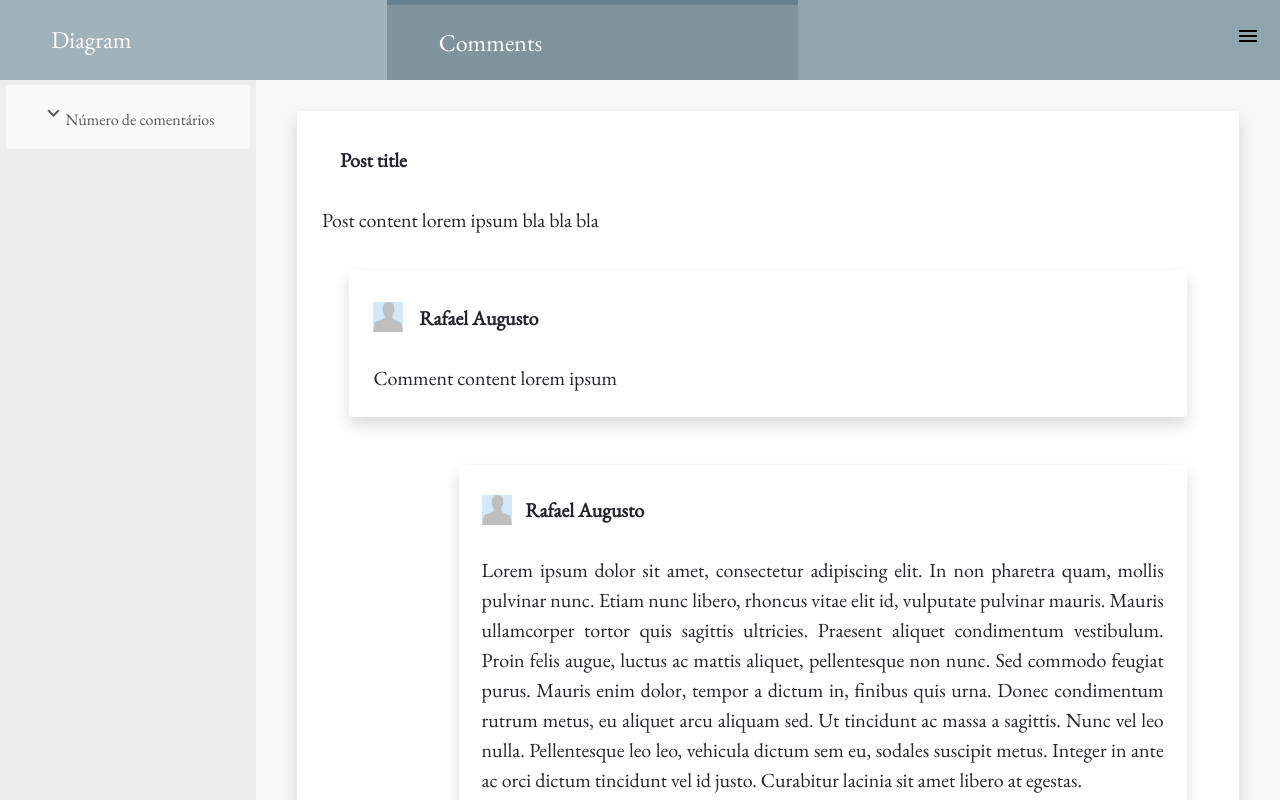
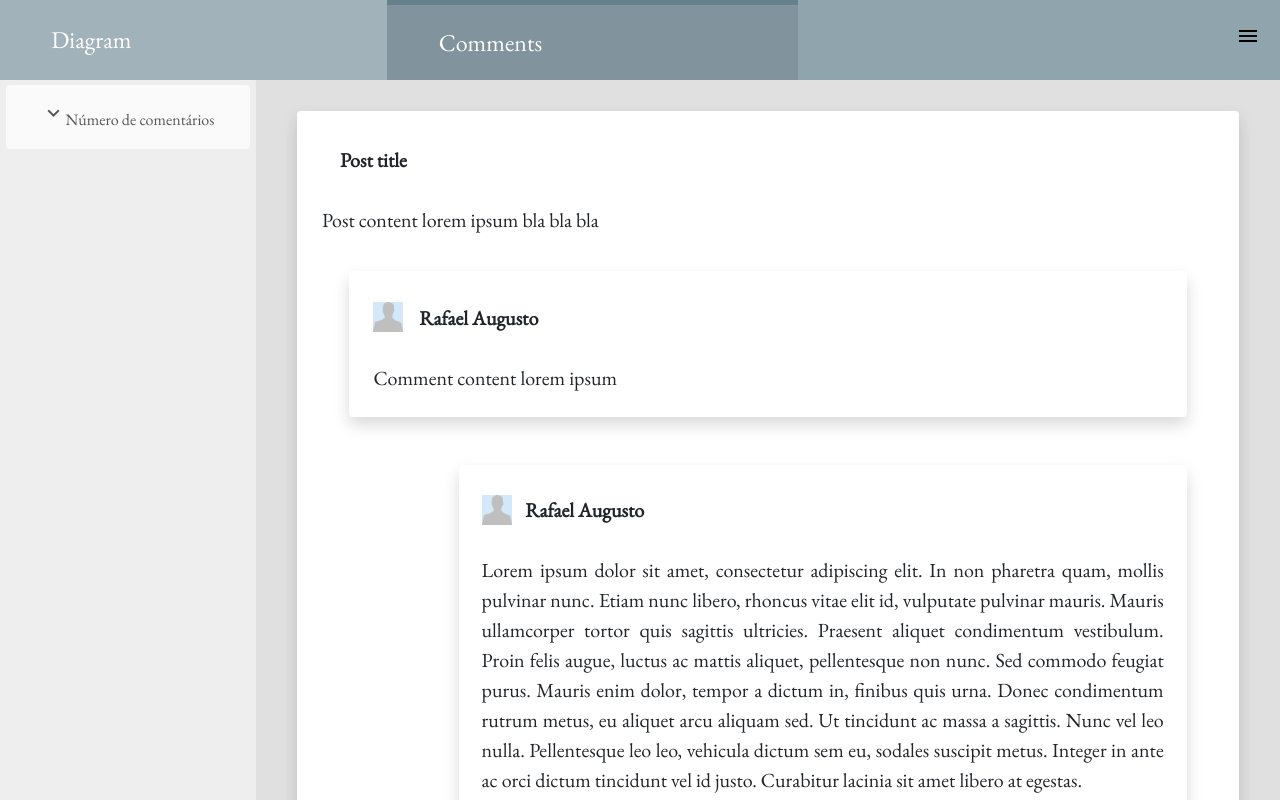
Before and after one commit to RafaelBAraujo/BloggerViewer, a React (Create React App) app in the folder client/: page /visualizer in a window 1280 px wide. Built offline with nearby package versions, Linux system fonts and the light colour scheme.

Commit message:
Diagram component

```diff
--- a/client/package.json
+++ b/client/package.json
@@ -5,12 +5,13 @@
   "dependencies": {
     "@types/bootstrap": "^4.3.0",
     "bootstrap": "^4.3.1",
+    "create-react-app": "^3.0.1",
     "jquery": "^3.4.1",
     "popper.js": "^1.15.0",
     "react": "^16.8.6",
     "react-dom": "^16.8.6",
     "react-router-dom": "^5.0.0",
-    "react-scripts": "0.9.5"
+    "react-scripts": "^0.9.5"
   },
   "devDependencies": {},
   "scripts": {
--- a/client/src/App/pages/Visualizer.js
+++ b/client/src/App/pages/Visualizer.js
@@ -2,9 +2,10 @@ import React, { Component } from 'react';
 
 import Classroom from '../../components/classroom/Classroom'
 import MenuBar from '../../components/menubar/MenuBar'
-import Comments from '../../components/comments/Comments';
+import Comments from '../../components/comments/Comments'
 import DrawerButton from '../../components/menubar/DrawerButton'
 import Drawer from '../../components/menubar/Drawer'
+import Diagram from '../../components/diagram/Diagram'
 
 import 'bootstrap/dist/css/bootstrap.css';
 import './visualizer.css';
@@ -18,6 +19,7 @@ class Visualizer extends Component {
                 <MenuBar />
                 <DrawerButton />
                 <Drawer />
+                <Diagram />
                 <Comments />
             </div>
         );
--- a/client/src/App/pages/visualizer.css
+++ b/client/src/App/pages/visualizer.css
@@ -89,7 +89,7 @@
     display: flex;
     flex-flow: column;
     overflow-y: auto;
-    background-color: #f8f8f8;
+    background-color: #e0e0e0;
     grid-row: 2;
     grid-column: 2 / 6;
 
--- /dev/null
+++ b/client/src/components/diagram/Diagram.jsx
@@ -0,0 +1,22 @@
+import React, { Component } from 'react';
+
+class Diagram extends Component {
+
+    render() {
+        return(
+            <div id="diagram" className="diagram">
+
+                <canvas id="diagramCanvas">
+
+                </canvas>
+
+                <div className="node">
+                    <img src="profile_pic.png" alt="test" className="node-img rounded-circle"/>
+                </div>
+
+            </div>
+        )
+    }
+}
+
+export default Diagram;
--- a/client/src/components/menubar/Drawer.jsx
+++ b/client/src/components/menubar/Drawer.jsx
@@ -10,11 +10,16 @@ class Drawer extends Component {
         this.closeNav()
     }
 
+    onClick = (e) => {
+        e.preventDefault()
+
+    }
+
     render() {
         return(
             <div id="mySidenav" class="sidenav">
-                <a href="javascript:void(0)" class="closebtn" onClick={this.handleClick.bind(this)}><i class="material-icons">menu</i></a>
-                <a class="post" href="#">Post Title</a>
+                <a class="closebtn" onClick={this.handleClick.bind(this)}><i class="material-icons">menu</i></a>
+                <a class="post" >Post Title</a>
             </div>
         )
     }
```
Also changed, not shown: 1 other file (tests, documents, lock files or other folders).
